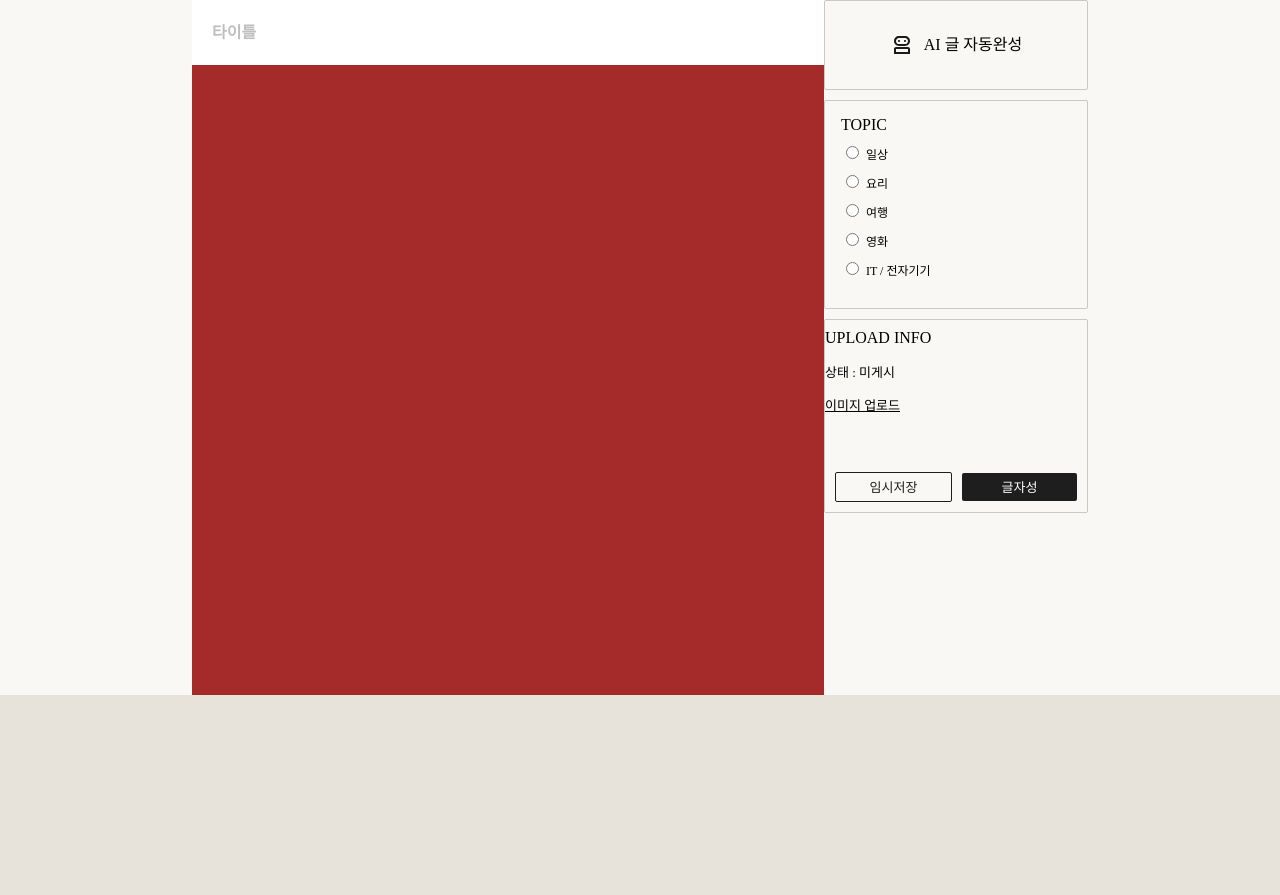
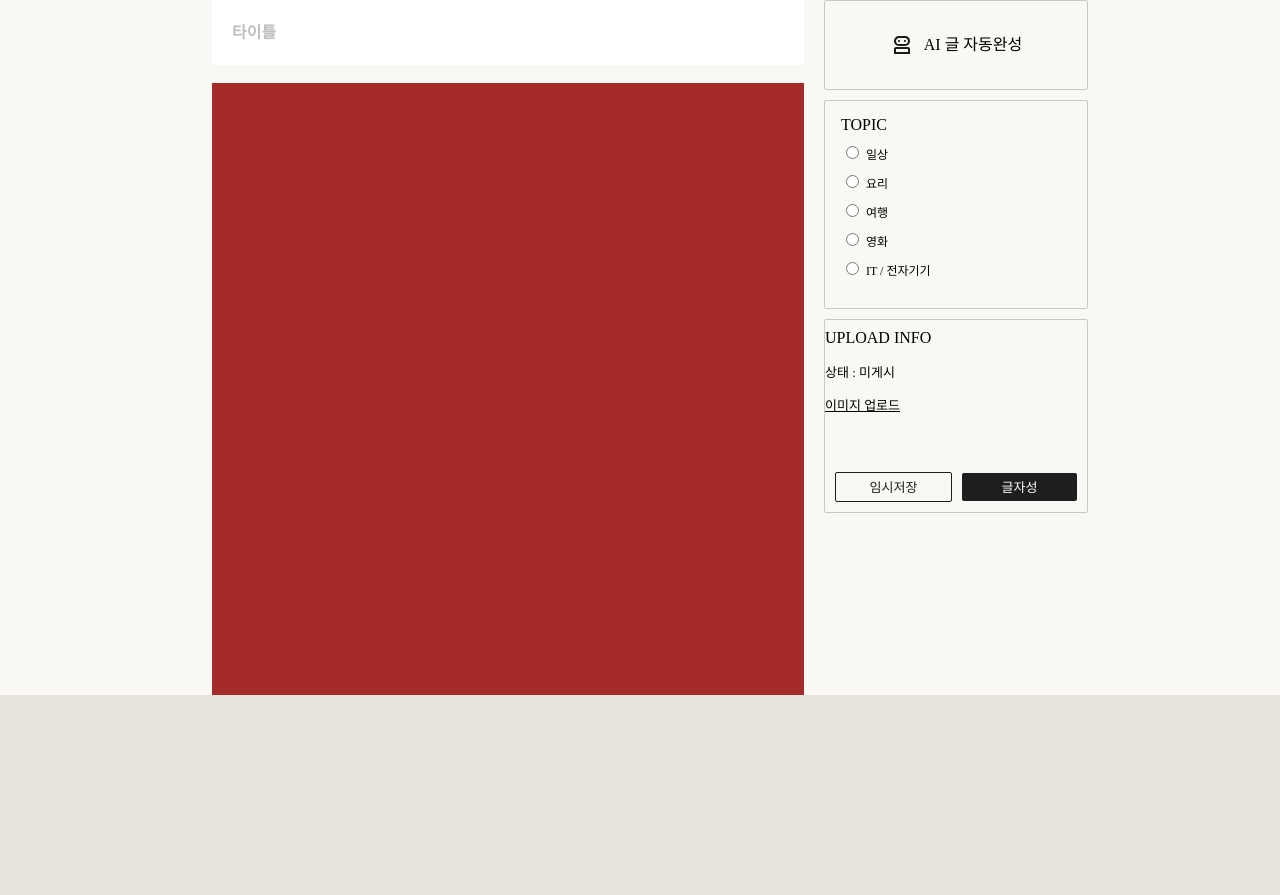
Before and after one commit to wjwjsk/princess_django, a Django app: page /post/write in a window 1280 px wide. Shown: the part 105-1000 px from the top of the page. Run offline with Django 4.2, Linux system fonts and the light colour scheme; parts of the project's set-up code (start-up, migrations or seed data) failed here and were passed over; some libraries are stand-ins or nearby versions; some web fonts are replaced.

Commit message:
여백 추가

```diff
--- a/blog_project/blog_app/static/css/post_white.css
+++ b/blog_project/blog_app/static/css/post_white.css
@@ -4,6 +4,7 @@
     flex-direction: column;
     flex: 1;
     height: 100%;
+    padding: 0 20px;
 }
 
 
@@ -15,6 +16,7 @@
     gap: 10px;
     border: 1px solid #FFF;
     background: #FFF;
+    margin-bottom: 18px;
 }
 
 
```
